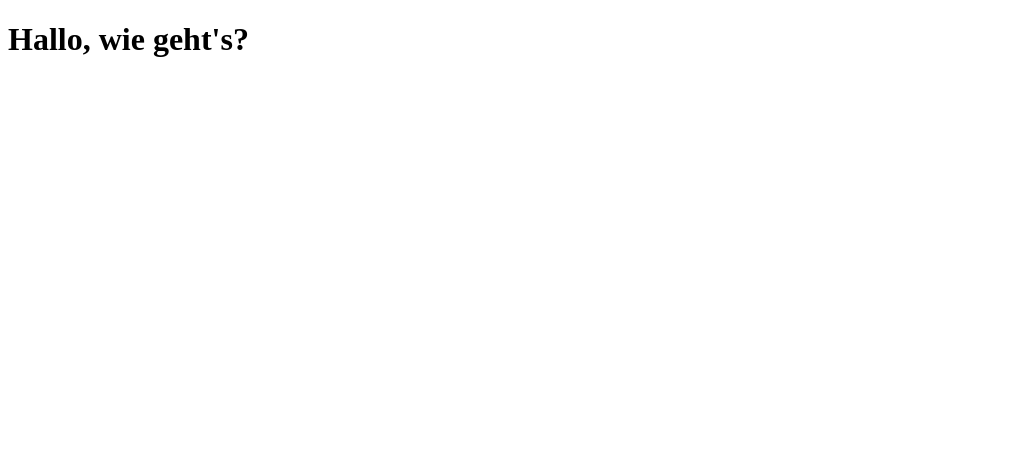
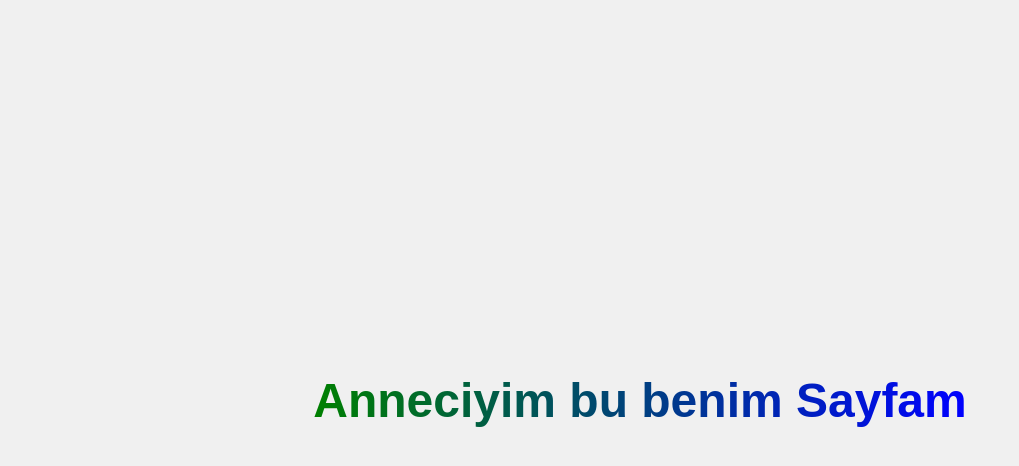
Before and after one commit to furkanfurkan1/website, a plain HTML site: page index.html in a window 1280 px wide. Shown: the whole page, without its empty margins (0-1019 px from the left). Drawn offline with Linux system fonts and the light colour scheme.

Commit message:
Update index.html

```diff
--- a/index.html
+++ b/index.html
@@ -3,9 +3,28 @@
 <head>
     <meta charset="UTF-8">
     <meta name="viewport" content="width=device-width, initial-scale=1.0">
-    <title>Hallo wie geht's</title>
+    <title>furuhan</title>
+    <style>
+        body {
+            margin: 0;
+            display: flex;
+            justify-content: center;
+            align-items: center;
+            height: 100vh;
+            background-color: #f0f0f0;
+            font-family: Arial, sans-serif;
+        }
+
+        h1 {
+            font-size: 3rem;
+            background: linear-gradient(90deg, green, blue);
+            -webkit-background-clip: text;
+            -webkit-text-fill-color: transparent;
+            text-align: center;
+        }
+    </style>
 </head>
 <body>
-    <h1>Hallo, wie geht's?</h1>
+    <h1>Anneciyim bu benim Sayfam</h1>
 </body>
 </html>
```
